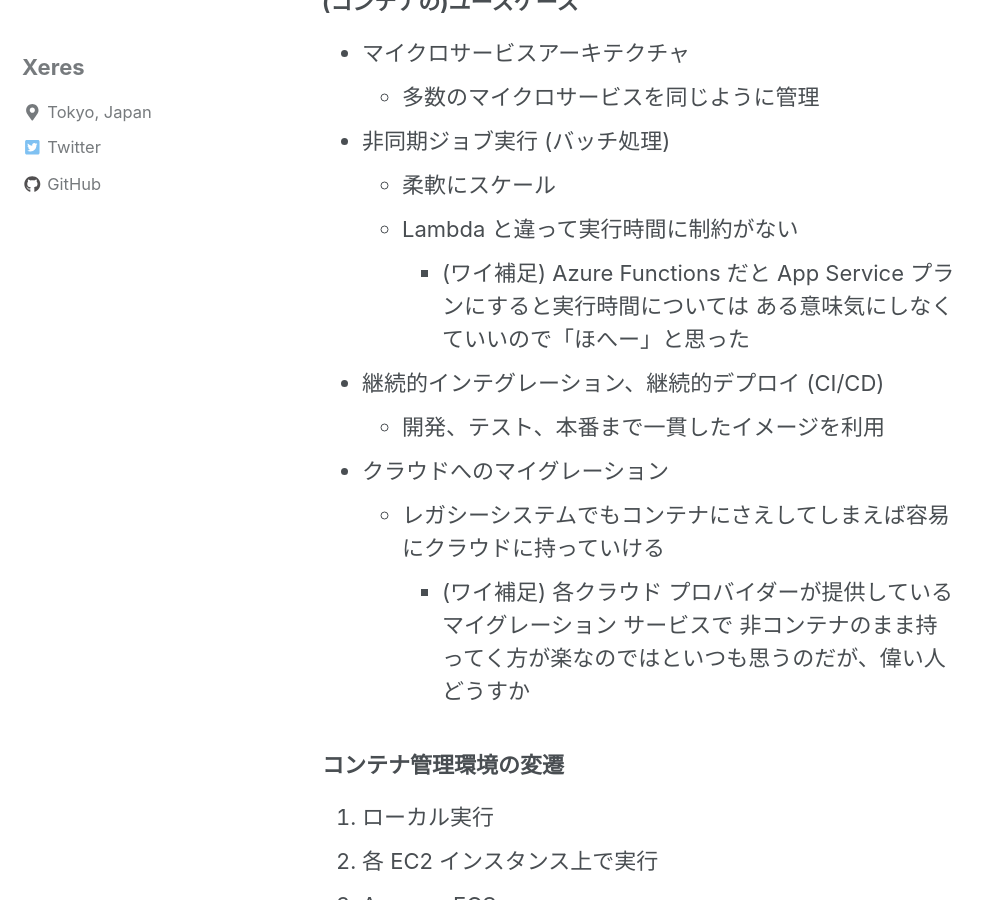
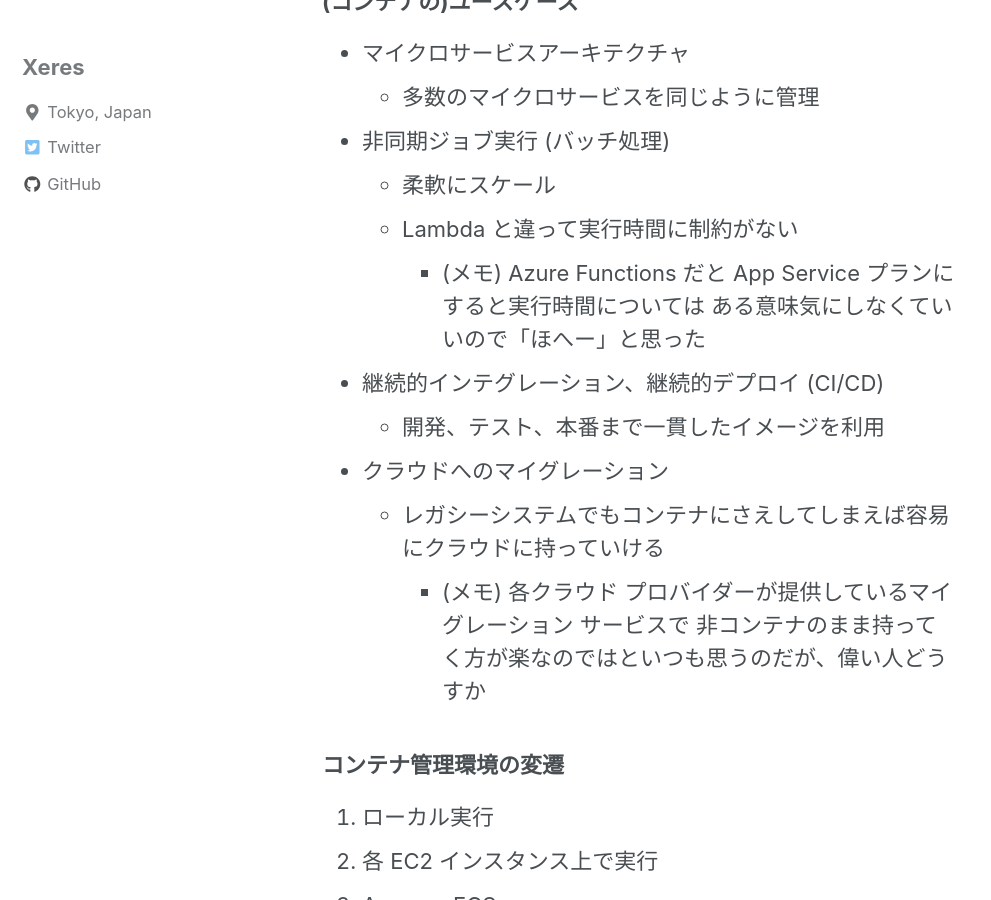
Before and after one commit to xeres/xeres.github.io, a Jekyll site: the page built from _posts/2018-05-09-gyoninzaka-tech-0-aws-fargate-hands-on.md, in a window 1280 px wide and 900 px high, scrolled down 2675 px. Shown: the whole window, without its empty margins (0-991 px from the left). Built offline with Jekyll 4.4.1, drawn with Linux system fonts in a browser that asks for light colours; nearby versions of some CDN libraries; some of the changed text lies outside the part shown.

Commit message:
Improbed condicils

```diff
--- a/_posts/2018-05-09-gyoninzaka-tech-0-aws-fargate-hands-on.md
+++ b/_posts/2018-05-09-gyoninzaka-tech-0-aws-fargate-hands-on.md
@@ -71,7 +71,7 @@ date: 2018-05-09 23:30:00 +0900
 - 非同期ジョブ実行 (バッチ処理)
   - 柔軟にスケール
   - Lambda と違って実行時間に制約がない
-    - (ワイ補足) Azure Functions だと App Service プランにすると実行時間については
+    - (メモ) Azure Functions だと App Service プランにすると実行時間については
       ある意味気にしなくていいので「ほへー」と思った
 
 - 継続的インテグレーション、継続的デプロイ (CI/CD)
@@ -79,7 +79,7 @@ date: 2018-05-09 23:30:00 +0900
 
 - クラウドへのマイグレーション
   - レガシーシステムでもコンテナにさえしてしまえば容易にクラウドに持っていける
-    - (ワイ補足) 各クラウド プロバイダーが提供しているマイグレーション サービスで
+    - (メモ) 各クラウド プロバイダーが提供しているマイグレーション サービスで
       非コンテナのまま持ってく方が楽なのではといつも思うのだが、偉い人どうすか
 
 ### コンテナ管理環境の変遷
@@ -109,7 +109,7 @@ date: 2018-05-09 23:30:00 +0900
 - 同じ Task Definition スキーマ
 - ECS API を使ってアクセス可能
 - AWS Fargate と Amazon ECS の共存が可能
-  - (ワイ補足) クラスターAは Amazon ECS、クラスターB は AWS Fargate というだけで、
+  - (メモ) クラスターAは Amazon ECS、クラスターB は AWS Fargate というだけで、
     同一クラスタで共存できるわけではないと思われる
 
 ### AWS Fargate を利用した場合の Auto Scaling の違い
@@ -122,7 +122,7 @@ date: 2018-05-09 23:30:00 +0900
 ### ネットワーク
 
 - AWS VPC ネットワークモードのみ
-  - (ワイ補足) 要は bridge は使えないってことだと思われる
+  - (メモ) 要は bridge は使えないってことだと思われる
 - Task 毎に ENI を自動割り当て
   - Security Group を Task 毎に設定可能
     - 同一クラスタ内であればツーツー
@@ -177,7 +177,7 @@ date: 2018-05-09 23:30:00 +0900
 
 - comming soon
 
-(ワイ補足) [AWS Fargate][aws-fargate] のページを見ると下記のように記載あり
+(メモ) [AWS Fargate][aws-fargate] のページを見ると下記のように記載あり
 > AWS Fargate での Amazon EKS のサポートは 2018 年に開始される予定です。
 
 ### 使い分けも可能
@@ -187,7 +187,7 @@ date: 2018-05-09 23:30:00 +0900
   - GPU が使いたい等、何らかの事情で一時的に Amazon ECS に
   - リファクタリングしてコンテナ利用に最適化したら AWS Fargate に戻す
 
-- (ワイ補足) 多分、同じレジストリを参照して別クラスターにデプロイするだけ
+- (メモ) 多分、同じレジストリを参照して別クラスターにデプロイするだけ
 
 ## ハンズオン
 
```
